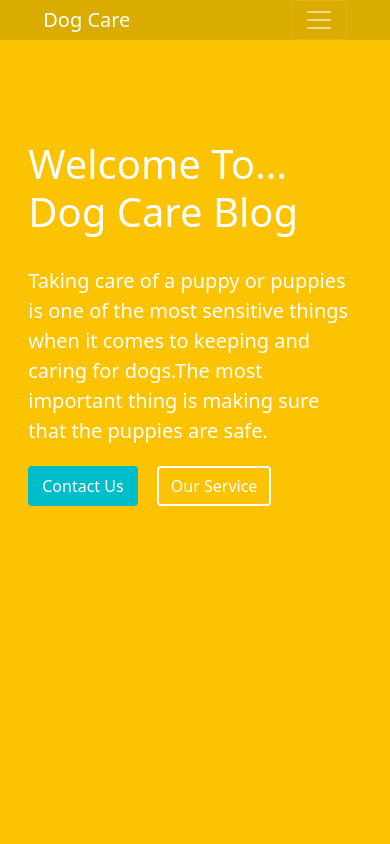
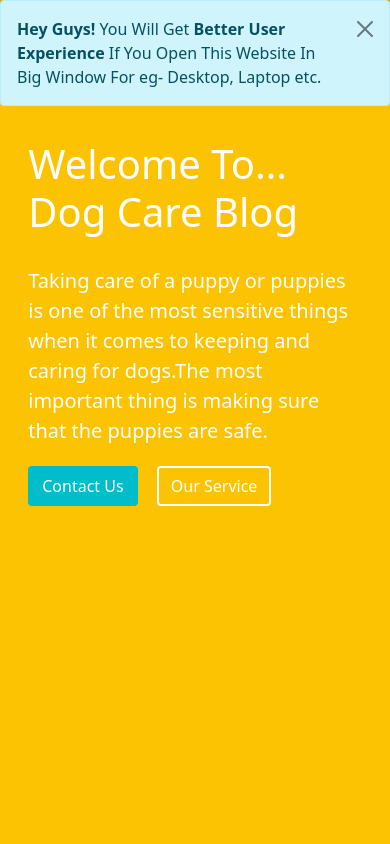
Before and after one commit to NishchayBhokare/Dog_Care_Blog, a plain HTML site: page index.html in a window 390 px wide. Shown: the top 844 px of the page. Drawn offline with nearby package versions, Linux system fonts and the light colour scheme.

Commit message:
Alert is added

```diff
--- a/index.html
+++ b/index.html
@@ -20,6 +20,12 @@
 </head>
 
 <body>
+
+  <!-- Alerts -->
+  <div id="alert" class="alert alert-info alert-dismissible fade show fixed-top" style="display: none; z-index: 2000;" role="alert">
+    <strong>Hey Guys!</strong> You Will Get <b>Better User Experience</b> If You Open This Website In Big Window For eg- Desktop, Laptop etc.
+    <button type="button" class="btn-close" data-bs-dismiss="alert" aria-label="Close"></button>
+  </div>
 
   <!-- Navbar -->
   <nav class="navbar navbar-expand-lg navbar-dark" id="top_nav">
--- a/style.css
+++ b/style.css
@@ -1,3 +1,10 @@
+/* Alerts */
+@media only screen and (max-width:770px) {
+    .alert{
+     display: block !important;
+    }
+ }
+
 /* navbar */
 
 #top_nav{
```
